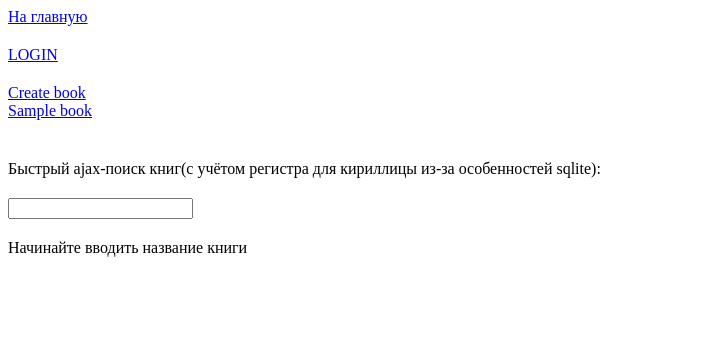
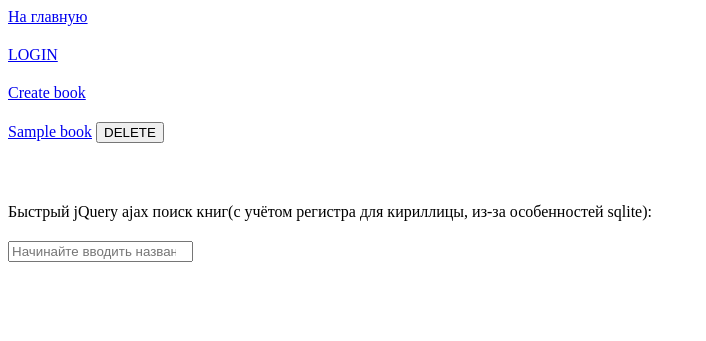
Before and after one commit to ssergiienko/flasktz, a Python web app: template templates/books_list_page.html in a window 1280 px wide. Shown: the top 341 px of the page, without its empty margins (0-706 px from the left). Run offline with Jinja, Linux system fonts and the light colour scheme; the template is opened without the code that fills it: most values are stand-ins (such as "Sample title", 1, 10 or a date in 2020); some libraries are stand-ins or nearby versions.

Commit message:
Добавлено jQuery удаление для books

```diff
--- a/main.py
+++ b/main.py
@@ -92,7 +92,7 @@ def edit_books(id_=None):
         else:    # request.method == 'DELETE'
             db.session.delete(book)
             db.session.commit()
-            return redirect(url_for('edit_books'))  # TODO what return to jquery
+            return '', 200
     return render_template('books_edit_page.html', form=form, obj_id=book.id)
 
 
--- a/static/main.js
+++ b/static/main.js
@@ -17,6 +17,13 @@ $(document).ready(function() {
             } else {
                 books_block.text('');
             }
-        })
+        });
+        $('.book_delete').on('click', function(){
+            $.ajax(delete_books_url + this.id, {
+                type: 'DELETE',
+                error: function(e) {alert(e.responseText)},
+                success: function() {$('div#' + this.id).remove();}
+            });
+        });
     }
 );
--- a/templates/books_list_page.html
+++ b/templates/books_list_page.html
@@ -3,6 +3,9 @@
 {% block content %}
     <a href="{{ url_for('create_book') }}">Create book</a><br>
     {% for book in books %}
-        <a href="{{ url_for('edit_books', id_=book.id) }}">{{ book.title }}</a><br>
+        <div id="{{ book.id }}">
+            <a href="{{ url_for('edit_books', id_=book.id) }}">{{ book.title }}</a>
+            <input class="book_delete" id="{{ book.id }}" type="button" value="DELETE">
+        </div>
     {% endfor %}
 {% endblock %}
--- a/templates/layout_page.html
+++ b/templates/layout_page.html
@@ -23,13 +23,17 @@
 {% endblock %}
 
 <div>
-    <div>Быстрый ajax-поиск книг(с учётом регистра для кириллицы из-за особенностей sqlite):<div>
-    <input id="search_input" type="search" name="search">
-    <div id="books">Начинайте вводить название книги</div>
+    <div>Быстрый jQuery ajax поиск книг(с учётом регистра для кириллицы, из-за особенностей sqlite):<div>
+    <input id="search_input" type="search" name="search" placeholder="Начинайте вводить название книги">
+    <div id="books"></div>
 </div>
 
 <script src="//ajax.googleapis.com/ajax/libs/jquery/2.1.1/jquery.min.js"></script>
-<script>var search_url = {{ url_for('search_books') }};</script>
+<script>
+    // for rendered variables
+    var search_url = '{{ url_for('search_books') }}';
+    var delete_books_url = '{{ url_for('edit_books') }}';
+</script>
 <script src="/static/main.js"></script>
 
 </body>
```
